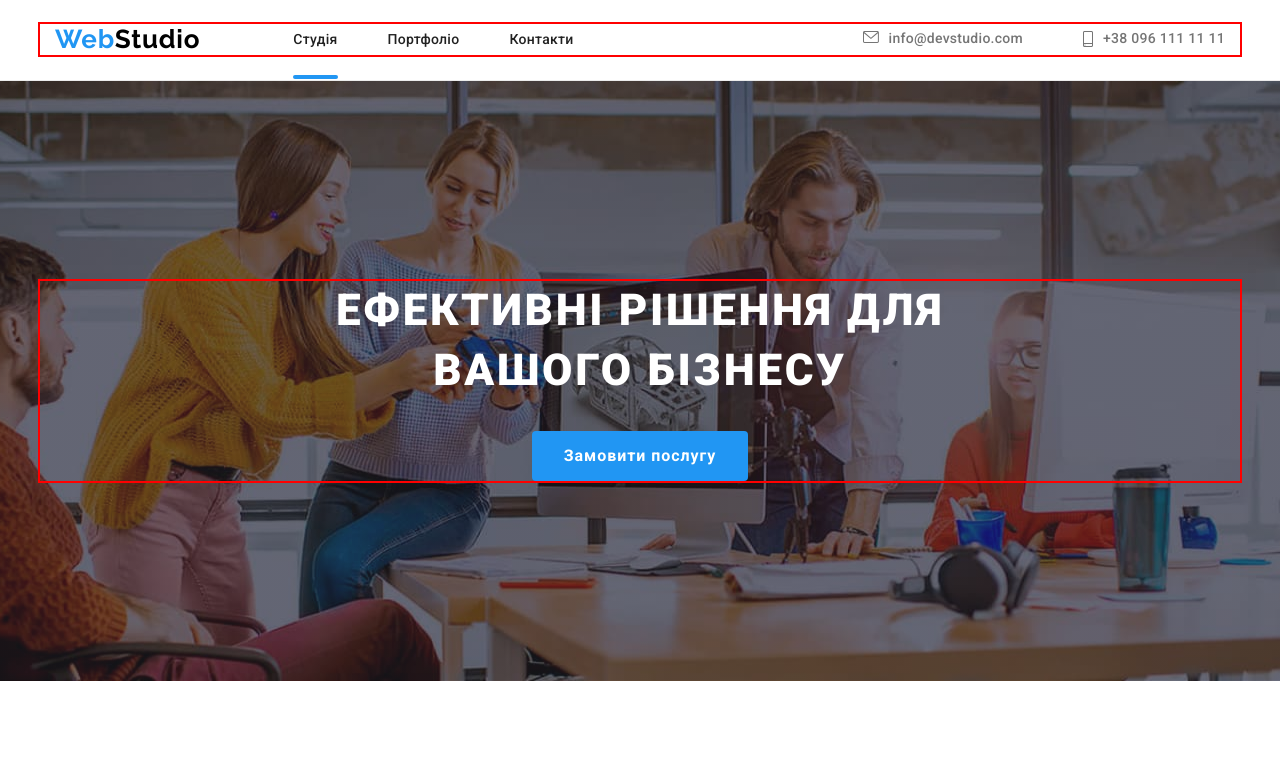
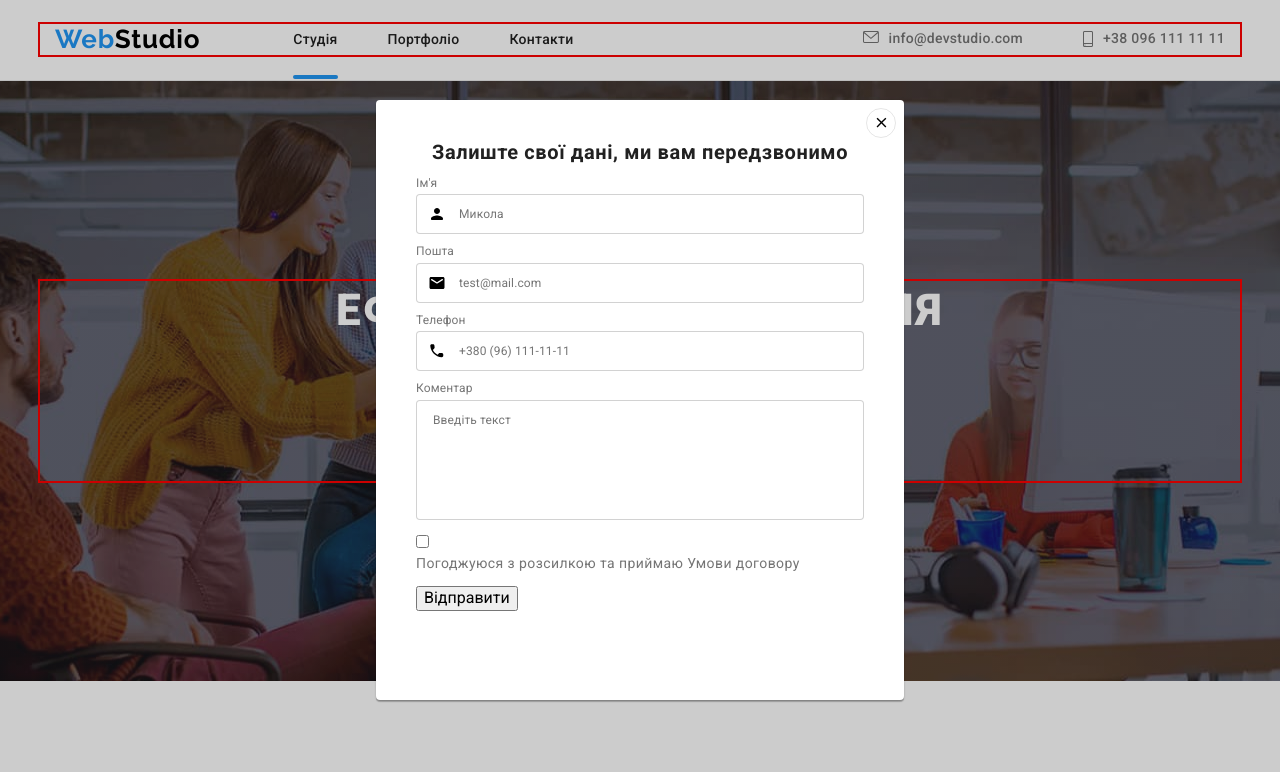
Before and after one commit to yurii-kunets/goit-markup-hw-06, a plain HTML site: page index.html in a window 1280 px wide. Shown: the top 772 px of the page. Drawn offline with nearby package versions, Linux system fonts and the light colour scheme.

Commit message:
Додає іконки та стилізацію модалки

```diff
--- a/css/styles.css
+++ b/css/styles.css
@@ -657,6 +657,7 @@ img {
     0px 2px 1px rgba(0, 0, 0, 0.2);
   transition: transform 250ms cubic-bezier(0.4, 0, 0.2, 1), scale 250ms cubic-bezier(0.4, 0, 0.2, 1),
     rotate 250ms cubic-bezier(0.4, 0, 0.2, 1);
+  padding: 40px;
 }
 
 .backdrop.is-hidden .modal {
@@ -676,6 +677,125 @@ img {
   background-color: transparent;
 }
 
+.modal-title {
+  font-weight: 700;
+  font-size: 20px;
+  line-height: 1.2;
+  text-align: center;
+  letter-spacing: 0.03em;
+  color: #212121;
+  margin-bottom: 12px;
+}
+
+.modal-comment {
+  width: 100%;
+  height: 120px;
+  border: 1px solid rgba(33, 33, 33, 0.2);
+  border-radius: 4px;
+  resize: none;
+  padding: 12px 16px;
+}
+
+.modal-comment::placeholder {
+  font-weight: 400;
+  font-size: 12px;
+  line-height: 1.2;
+  letter-spacing: 0.01em;
+  color: #757575;
+}
+
+.input-form {
+  width: 100%;
+  height: 40px;
+  border: 1px solid rgba(33, 33, 33, 0.2);
+  border-radius: 4px;
+  padding-left: 42px;
+  font-weight: 400;
+  font-size: 12px;
+  line-height: 1.2;
+  letter-spacing: 0.01em;
+  color: #757575;
+}
+
+.input-form:focus {
+  outline-color: #2196f3;
+}
+
+.input-form:focus + .input-icon {
+  fill: #2196f3;
+}
+
+.input-wrap {
+  position: relative;
+}
+
+.input-icon {
+  position: absolute;
+  left: 12px;
+  top: 50%;
+  transform: translateY(-50%);
+}
+
+.input-form::placeholder {
+  font-weight: 400;
+  font-size: 12px;
+  line-height: 1.2;
+  letter-spacing: 0.01em;
+  color: #757575;
+}
+
+.input-title {
+  display: block;
+  margin-bottom: 4px;
+  font-weight: 400;
+  font-size: 12px;
+  line-height: 1.2;
+  letter-spacing: 0.01em;
+  color: #757575;
+}
+
+.input-field {
+  margin-bottom: 10px;
+}
+
+.input-form:not(:focus):not(:placeholder-shown):valid {
+  background-color: rgba(0, 128, 0, 0.178);
+}
+
+.input-form:not(:focus):not(:placeholder-shown):invalid {
+  background-color: rgba(255, 0, 0, 0.178);
+}
+
+.check-text {
+  font-weight: 400;
+  font-size: 14px;
+  line-height: 1.7;
+  letter-spacing: 0.03em;
+  color: #757575;
+  display: flex;
+  align-items: center;
+}
+
+/*.check-text::before {
+  content: '';
+  width: 16px;
+  height: 15px;
+  border: 2px solid #212121;
+  border-radius: 2px;
+  margin-right: 8px;
+  transition: background-color 250ms cubic-bezier(0.4, 0, 0.2, 1),
+    background-image 250ms cubic-bezier(0.4, 0, 0.2, 1);
+}
+
+.input-check:checked + .check-text::before {
+  background-color: #2196f3;
+  background-image: url(../img/check-icon.svg);
+  background-repeat: no-repeat;
+  background-position: center;
+  border: none;
+}
+*/
+
 .is-hidden {
   opacity: 0;
   visibility: hidden;
--- a/index.html
+++ b/index.html
@@ -411,13 +411,95 @@
         </div>
       </div>
     </footer>
-    <div class="backdrop is-hidden" data-modal>
+    <div class="backdrop" data-modal>
       <div class="modal">
         <button type="button" class="modal-close" data-modal-close>
           <svg class="modal-close-icon" width="" height="">
             <use href="./img/button-close-modal.svg#icon-button-close-black"></use>
           </svg>
         </button>
+        <p class="modal-title">Залиште свої дані, ми вам передзвонимо</p>
+        <form class="modal-form">
+          <div class="input-field">
+            <label for="user-name">
+              <span class="input-title">Ім'я</span>
+            </label>
+            <div class="input-wrap">
+              <input
+                type="text"
+                class="input-form"
+                name="user-name"
+                placeholder="Микола"
+                required
+                id="user-name"
+              />
+              <svg class="input-icon" width="18" height="18">
+                <use href="./img/modal-input-icons.svg#icon-modal-person-black"></use>
+              </svg>
+            </div>
+          </div>
+          <div class="input-field">
+            <label for="user-email">
+              <span class="input-title">Пошта</span>
+            </label>
+            <div class="input-wrap">
+              <input
+                type="email"
+                class="input-form"
+                name="user-email"
+                placeholder="test@mail.com"
+                required
+                id="user-email"
+              />
+              <svg class="input-icon" width="18" height="18">
+                <use href="./img/modal-input-icons.svg#icon-modal-email-black"></use>
+              </svg>
+            </div>
+          </div>
+          <div class="input-field">
+            <label for="user-tel">
+              <span class="input-title">Телефон</span>
+            </label>
+            <div class="input-wrap">
+              <input
+                type="tel"
+                class="input-form"
+                name="user-tel"
+                placeholder="+380 (96) 111-11-11"
+                minlength="10"
+                required
+                id="user-tel"
+              />
+              <svg class="input-icon" width="18" height="18">
+                <use href="./img/modal-input-icons.svg#icon-modal-phone-black"></use>
+              </svg>
+            </div>
+          </div>
+          <div class="input-field">
+            <label for="user-comment">
+              <span class="input-title">Коментар</span>
+            </label>
+            <textarea
+              name="user-comment"
+              id="user-comment"
+              class="modal-comment"
+              placeholder="Введіть текст"
+            ></textarea>
+          </div>
+          <div class="input-field">
+            <input
+              type="checkbox"
+              name="user-policy"
+              value="true"
+              class="input-check"
+              id="user-policy"
+            />
+            <label for="user-policy" class="check-text"
+              >Погоджуюся з розсилкою та приймаю Умови договору</label
+            >
+          </div>
+          <button type="submit">Відправити</button>
+        </form>
       </div>
     </div>
     <script src="./js/modal.js"></script>
```
Also changed, not shown: img/check-icon.svg (added), img/modal-input-icons.svg (added).
